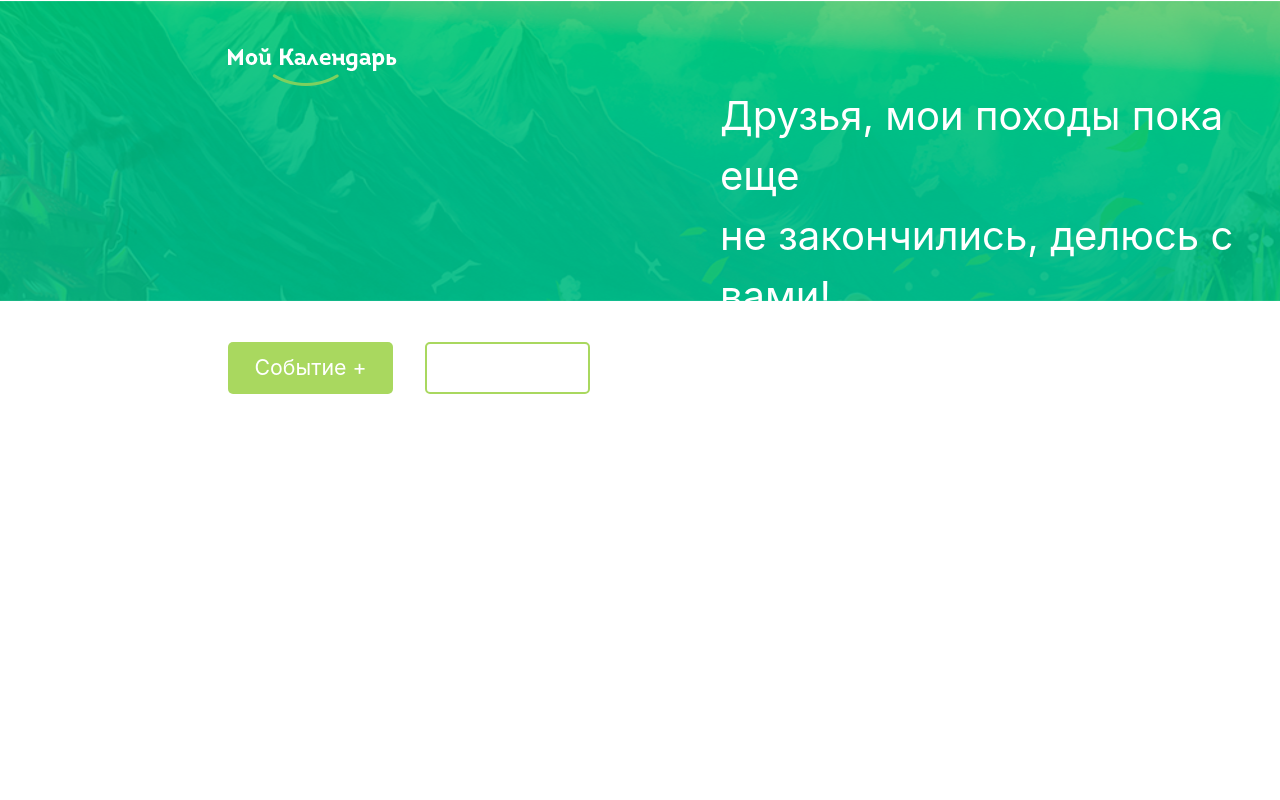
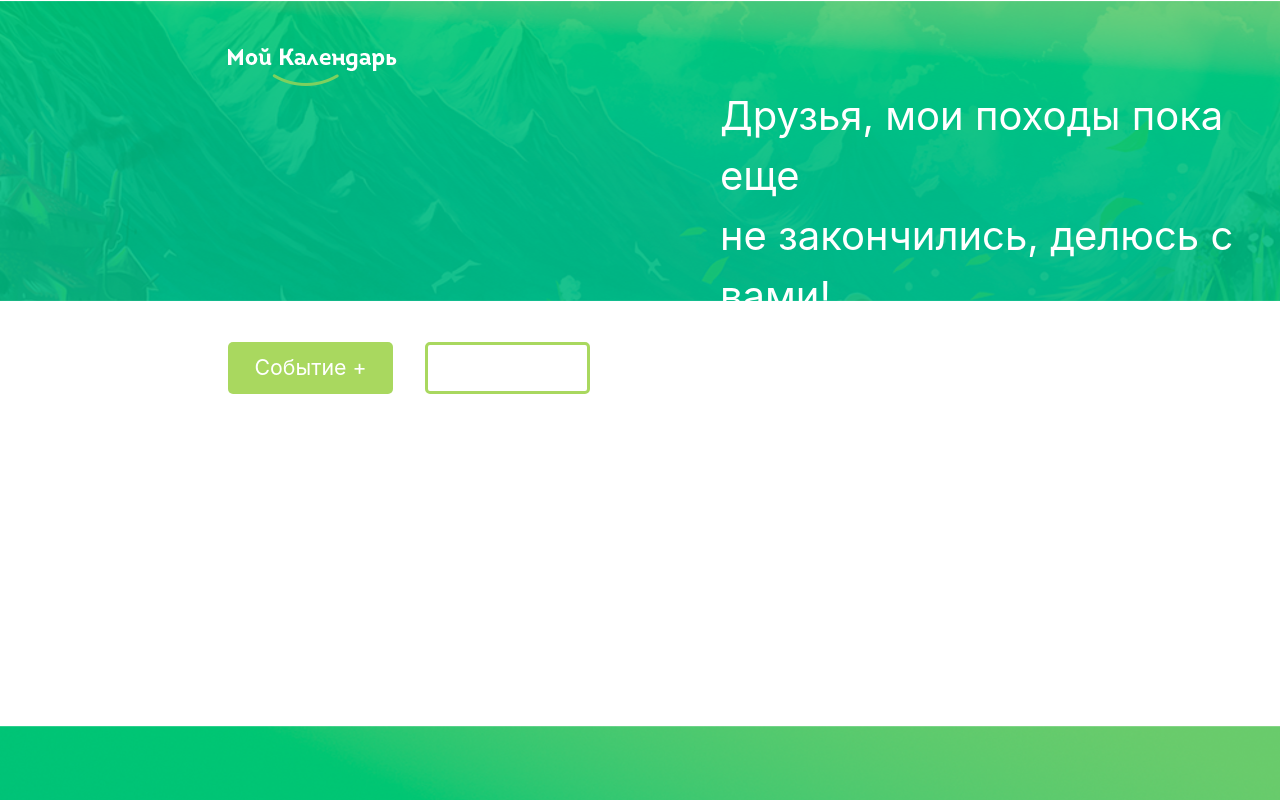
Before and after one commit to jSolis73/travel, a Vue app: page / in a window 1280 px wide. Built offline with nearby package versions, Linux system fonts and the light colour scheme.

Commit message:
add header in component

```diff
--- /dev/null
+++ b/src/components/headerApp.vue
@@ -0,0 +1,14 @@
+<template>
+	<header>
+		<div class="header">
+			<img src="../assets/logo.png" alt="Travel" class="logo">
+			<p class="headMessage">Друзья, мои походы пока еще <br> не закончились, делюсь с вами!</p>
+			<button class="btn1">
+				Событие +
+			</button>
+			<button class="btn2">
+				Обновить
+			</button>
+		</div>
+	</header>
+</template>
--- a/src/components/travel.vue
+++ b/src/components/travel.vue
@@ -1,31 +1,23 @@
 <template>
 	<div>
-		<header>
-			<div class="header">
-				<img src="../assets/logo.png" alt="Travel" class="logo">
-				<p class="headMessage">Друзья, мои походы пока еще <br> не закончились, делюсь с вами!</p>
-				<button class="btn1">
-					Событие +
-				</button>
-				<button class="btn2">
-					Обновить
-				</button>
+		<header-app />
+		<section>
+			<div class="content">
+
 			</div>
-		</header>
-
-		<section>
-
 		</section>
 
 		<footer>
-
 		</footer>
 	</div>
 </template>
 
 <script>
+import HeaderApp from './headerApp'
 export default {
-
+	components: {
+		HeaderApp
+	}
 }
 </script>
 
@@ -64,9 +56,21 @@ export default {
 	height: 52px;
 	background: transparent;
 	border-radius: 5px;
-	border: 2px solid #a9d85f;
+	border: 3px solid #a9d85f;
 	font-size: 16pt;
 	color:#ffffff;
 	margin-left: 32px;
 	}
+
+	footer {
+		background: url(../assets/footer.png) no-repeat center top ;
+		height: 74px;
+		width: 100%;
+		position: absolute;
+  	left: 0;
+  	bottom: 0;
+	}
+	.content {
+  	padding-bottom: 80px;
+	}
 </style>
```
Also changed, not shown: src/assets/footer.png (added).
